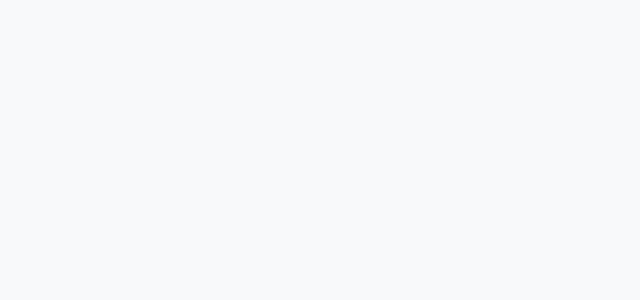
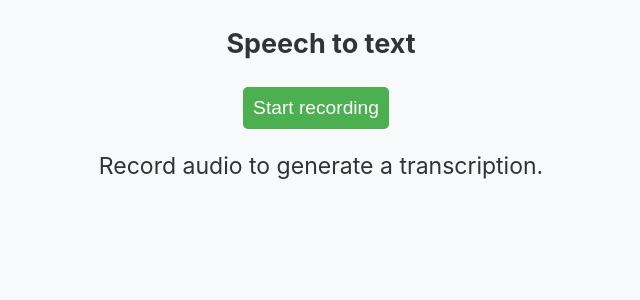
Before and after one commit to TheKhilo/Vivia, a React (Create React App) app in the folder app/: page /speech-to-text in a window 1280 px wide. Before the commit this address had no page. Shown: the top 300 px of the page, without its empty margins (319-959 px from the left). Built offline with nearby package versions, Linux system fonts and the light colour scheme; what aws-amplify would draw is missing.

Commit message:
Working on Speech To Text

```diff
--- a/app/package.json
+++ b/app/package.json
@@ -7,10 +7,13 @@
     "@testing-library/react": "^13.4.0",
     "@testing-library/user-event": "^13.5.0",
     "amazon-cognito-identity-js": "^6.3.12",
+    "buffer": "^6.0.3",
     "country-list": "^2.3.0",
     "country-region-data": "^3.0.0",
     "country-state-city": "^3.2.1",
     "libphonenumber-js": "^1.11.5",
+    "microphone-stream": "^6.0.1",
+    "process": "^0.11.10",
     "react": "^18.3.1",
     "react-country-state-city": "^1.1.3",
     "react-datepicker": "^7.3.0",
--- a/app/src/App.js
+++ b/app/src/App.js
@@ -18,6 +18,15 @@ import ViewResponses from './ViewResponses';
 import Leaderboard from './Leaderboard';
 import PostForm from './PostForm';
 import './App.css';
+import SpeechToText from './SpeechToText';
+import { Amplify } from 'aws-amplify';
+import amplifyconfig from './aws-exports';  // Make sure this path matches your config file
+Amplify.configure(amplifyconfig);
+
+
+
+
+
 
 
 function App() {
@@ -42,8 +51,7 @@ function App() {
         <Route path="/volunteer-responses" element={<VolunteerResponses/>} />
         <Route path="/leaderboard" element={<Leaderboard/>} />
         <Route path="/post-form" element={<PostForm/>} />
-
-
+        <Route path="/speech-to-text" element={<SpeechToText />} />
       </Routes>
     </div>
   );
--- a/app/src/PostRequest.js
+++ b/app/src/PostRequest.js
@@ -6,6 +6,7 @@ import { Link, useNavigate } from 'react-router-dom';
 import { uploadData } from 'aws-amplify/storage';
 import './PostRequest.css';
 import { getUser } from './graphql/queries';
+import SpeechToText from './SpeechToText'; // Import the SpeechToText component
 
 const client = generateClient();
 
@@ -19,6 +20,7 @@ const PostRequest = () => {
   const [tagInput, setTagInput] = useState('');
   const [pictures, setPictures] = useState([]);
   const [picturePreviews, setPicturePreviews] = useState([]);
+  const [transcribedText, setTranscribedText] = useState(''); // Add state for transcribed text
   const navigate = useNavigate();
 
   const handleDaysChange = (e) => {
@@ -27,11 +29,12 @@ const PostRequest = () => {
     if (days) {
         const newDate = new Date();
         newDate.setDate(newDate.getDate() + parseInt(days, 10));
-      setDate(newDate.toISOString().slice(0, 16)); // Set the date in the format yyyy-MM-ddThh:mm
+        setDate(newDate.toISOString()); // Set the date in ISO string format
     } else {
         setDate('');
     }
 };
+
 
   const handleDelete = (i) => {
     setTags(tags.filter((tag, index) => index !== i));
@@ -92,9 +95,18 @@ const PostRequest = () => {
       });
     });
   };
-
   const handleSubmit = async (e) => {
     e.preventDefault();
+
+    // Ensure `date` is a valid date before calling `toISOString()`
+    const dateISO = date ? new Date(date).toISOString() : '';
+
+    // Check if dateISO is a valid ISO string
+    if (isNaN(Date.parse(dateISO))) {
+        console.error('Invalid date format');
+        return;
+    }
+
     const user1 = await fetchUserAttributes();
     const response = await client.graphql({
         query: getUser,
@@ -136,8 +148,8 @@ const PostRequest = () => {
     const input = {
         name,
         title,
-      description,
-      date: new Date(date).toISOString(), // Convert to AWSDateTime format
+        description: transcribedText || description, // Use transcribed text if available
+        date: dateISO, // Use ISO formatted date
         location,
         seniorID,
         country,
@@ -160,6 +172,7 @@ const PostRequest = () => {
     }
 };
 
+
   return (
     <div className="pr-page">
       <form onSubmit={handleSubmit} className="pr-form">
@@ -179,6 +192,7 @@ const PostRequest = () => {
           cols="50"
           className="pr-textarea"
         />
+
         <label htmlFor="daysFromNow" className="pr-help-label">You would like to receive help in the next - days:</label>
         <input
           id="daysFromNow"
@@ -236,6 +250,8 @@ const PostRequest = () => {
             <img key={index} src={preview} alt={`Preview ${index}`} className="pr-picture-preview" />
           ))}
         </div>
+        {/* Integrate the SpeechToText component */}
+        <SpeechToText setTranscribedText={setTranscribedText} />
         <button className="pr-button" type="submit">Post Request</button>
       </form>
     </div>
--- /dev/null
+++ b/app/src/SpeechToText.js
@@ -0,0 +1,84 @@
+import { Predictions } from '@aws-amplify/predictions';
+import { Amplify } from 'aws-amplify';
+import mic from 'microphone-stream';
+import { useState } from 'react';
+import './App.css';
+import amplifyconfig from './amplifyconfiguration.json';
+import process from 'process';
+import { Buffer } from 'buffer';
+window.Buffer = Buffer;
+window.process = process;
+
+Amplify.configure(amplifyconfig);
+
+function SpeechToText({ setTranscribedText }) {
+    const [response, setResponse] = useState('Record audio to generate a transcription.');
+    const [recording, setRecording] = useState(false);
+    const [micStream, setMicStream] = useState(null);
+    const [audioBuffer, setAudioBuffer] = useState([]);
+
+    const startRecording = async () => {
+        console.log('start recording');
+        setAudioBuffer([]);  // Reset the buffer
+
+        const startMic = new mic();
+        startMic.setStream(await window.navigator.mediaDevices.getUserMedia({ video: false, audio: true }));
+
+        startMic.on('data', (chunk) => {
+            const raw = mic.toRaw(chunk);
+            if (raw) {
+                setAudioBuffer(prevBuffer => [...prevBuffer, ...raw]);
+            }
+        });
+
+        setRecording(true);
+        setMicStream(startMic);
+    };
+
+    const stopRecording = () => {
+        console.log('stop recording');
+
+        if (micStream) {
+            micStream.stop();
+            setMicStream(null);
+        }
+        setRecording(false);
+        convertFromBuffer(audioBuffer);
+    };
+
+    const convertFromBuffer = async (bytes) => {
+        setResponse('Converting text...');
+
+        try {
+            const { transcription } = await Predictions.convert({
+                transcription: {
+                    source: {
+                        bytes,
+                    },
+                    language: 'en-US',
+                },
+            });
+            const text = transcription.fullText;
+            setResponse(text);
+            setTranscribedText(text); // Ensure this updates the parent state directly
+        } catch (err) {
+            setResponse(JSON.stringify(err, null, 2));
+        }
+    };
+
+    return (
+        <div>
+            <div>
+                <h3>Speech to text</h3>
+                {recording ? (
+                    <button onClick={stopRecording}>Stop recording</button>
+                ) : (
+                    <button onClick={startRecording}>Start recording</button>
+                )}
+                <p>{response}</p>
+            </div>
+        </div>
+    );
+}
+
+export default SpeechToText;
```
Also changed, not shown: app/src/graphql/mutations.js (line endings or trailing spaces), 1 other file (tests, documents, lock files or other folders). Lines whose indentation alone changed are shown as unchanged.
